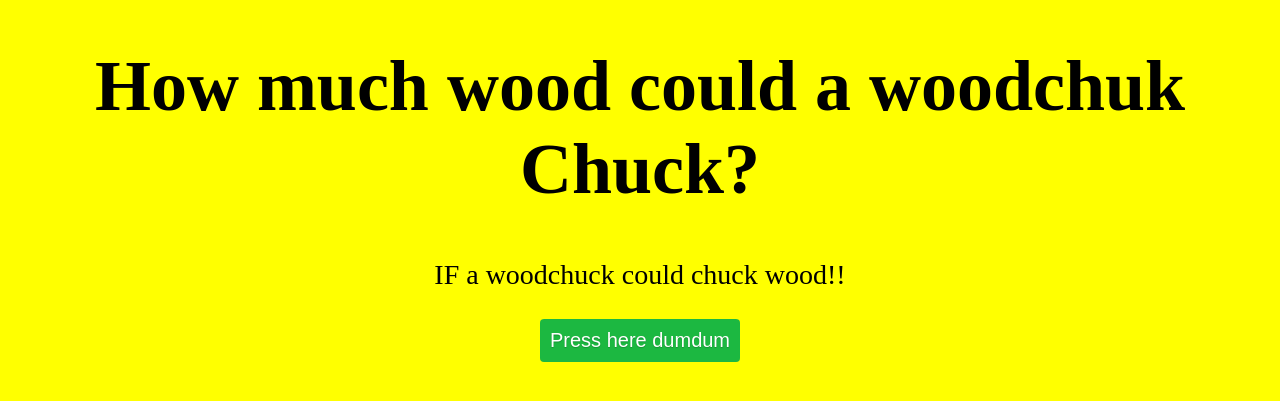
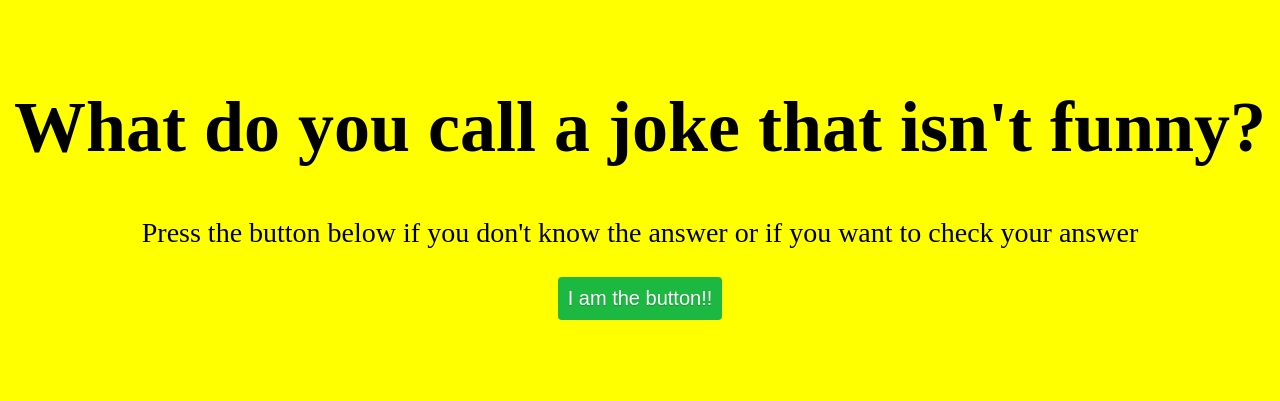
Before and after one commit to LeslieALerat/my-first-site, a plain HTML site: page index.html in a window 1280 px wide. Shown: the part 189-590 px from the top of the page. Drawn offline with Linux system fonts and the light colour scheme.

Commit message:
Update index.html

```diff
--- a/index.html
+++ b/index.html
@@ -7,9 +7,9 @@
 </head>
 <body>
   <div>
-    <h1>How much wood could a woodchuk Chuck?</h1>
-    <p>IF a woodchuck could chuck wood!!</p>
-    <button>Press here dumdum</button>
+    <h1>What do you call a joke that isn't funny?</h1>
+    <p>Press the button below if you don't know the answer or if you want to check your answer</p>
+    <button>I am the button!!</button>
   </div>
   <script src="script.js" type="text/javascript"></script>
 </body>
```
